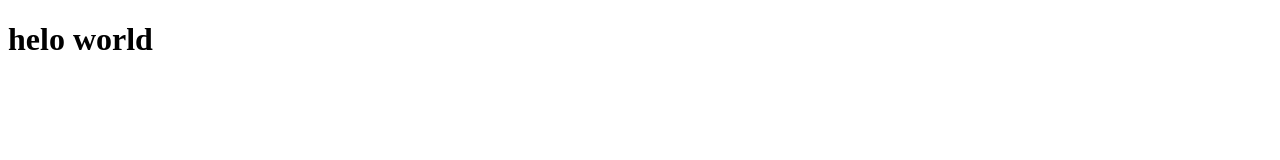
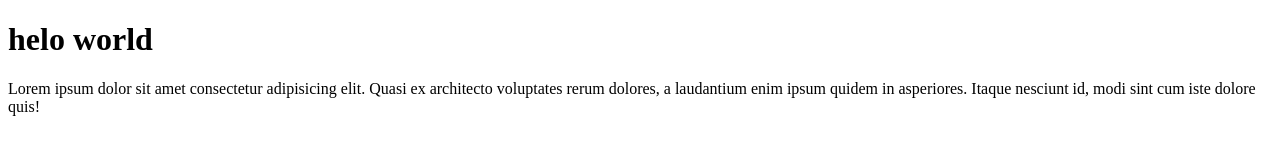
Before and after one commit to samPram/gitTest, a plain HTML site: page index.html in a window 1280 px wide. Drawn offline with Linux system fonts and the light colour scheme.

Commit message:
menambahkan paragraf

```diff
--- a/index.html
+++ b/index.html
@@ -8,5 +8,6 @@
 </head>
 <body>
     <h1>helo world</h1>
+    <p>Lorem ipsum dolor sit amet consectetur adipisicing elit. Quasi ex architecto voluptates rerum dolores, a laudantium enim ipsum quidem in asperiores. Itaque nesciunt id, modi sint cum iste dolore quis!</p>
 </body>
 </html>
```
